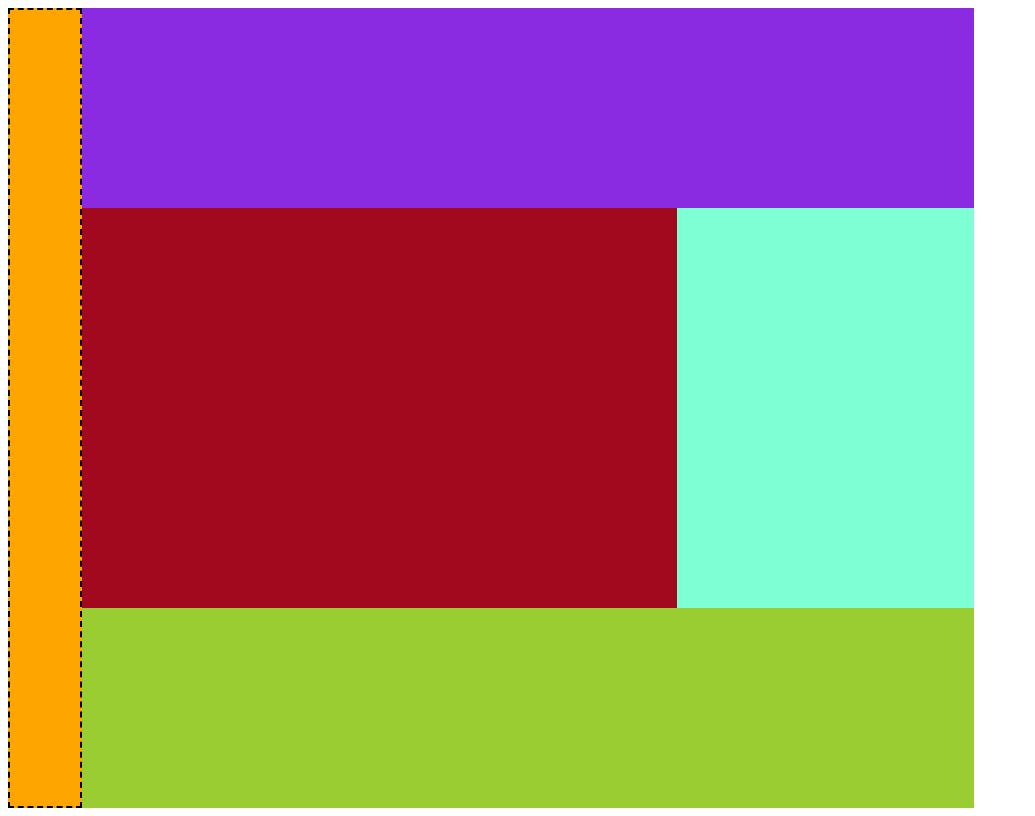
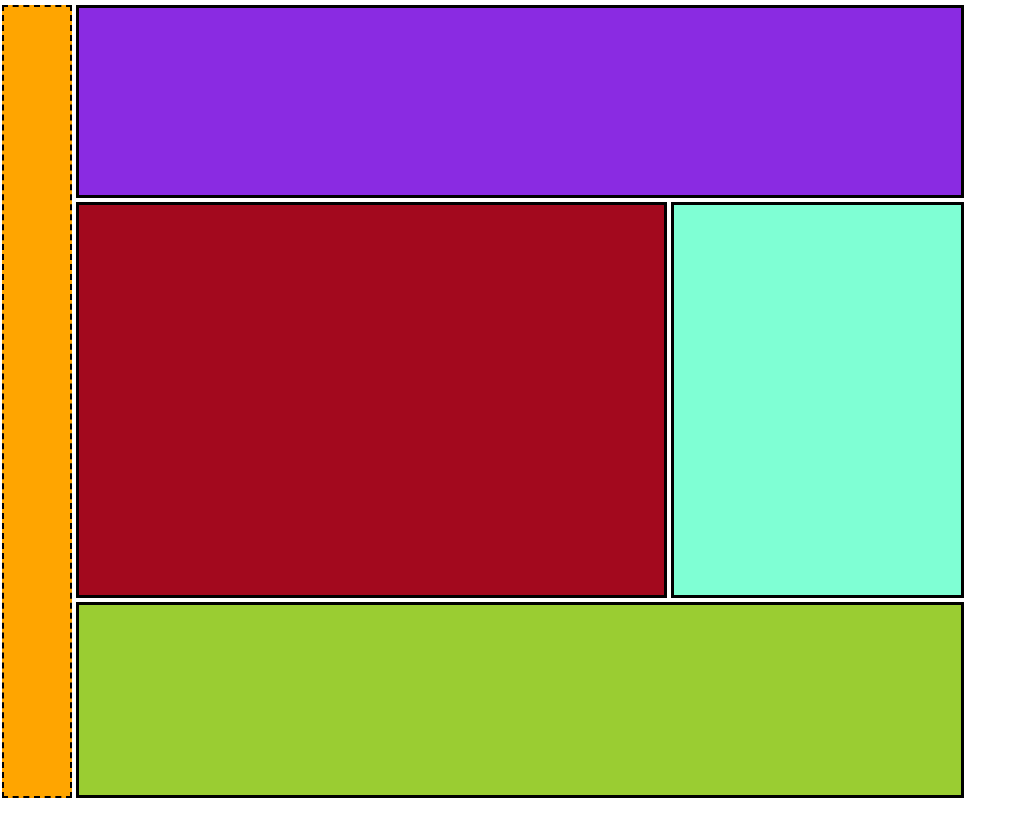
Before and after one commit to roggannn/Uppgift-Grid, a plain HTML site: page index.html in a window 1280 px wide. Shown: the whole page, without its empty margins (0-1035 px from the left). Drawn offline with Linux system fonts and the light colour scheme.

Commit message:
update layout
layout uppdatering

```diff
--- a/styles.css
+++ b/styles.css
@@ -1,3 +1,9 @@
+*{
+    margin: 0; padding: 0; box-sizing: border-box;
+}
+
+html, body { height: 100%; }
+
 .container{
     display: grid;
     width: 98.7vw;
@@ -14,21 +20,33 @@
 header{
     grid-area:header;
     background-color:blueviolet;
+    border: 3px solid black;
+    margin: 2px;
+    margin-top: 5px;
 }
 main{
     grid-area: main;
     background-color:#a3091e;
+    border: 3px solid black;
+    margin: 2px;
 }
 aside{
     grid-area: sidebar;
     background-color:aquamarine;
+    border: 3px solid black;
+    margin: 2px;
 }
 footer{
     grid-area: footer;
     background-color: yellowgreen;
+    border: 3px solid black;
+    margin: 2px;
 }
 nav{
     grid-area: nav;
     background-color: orange;
+    padding: 3px;
     border: 2px dashed black;
+    margin: 2px;
+    margin-top: 5px;
 }
```
